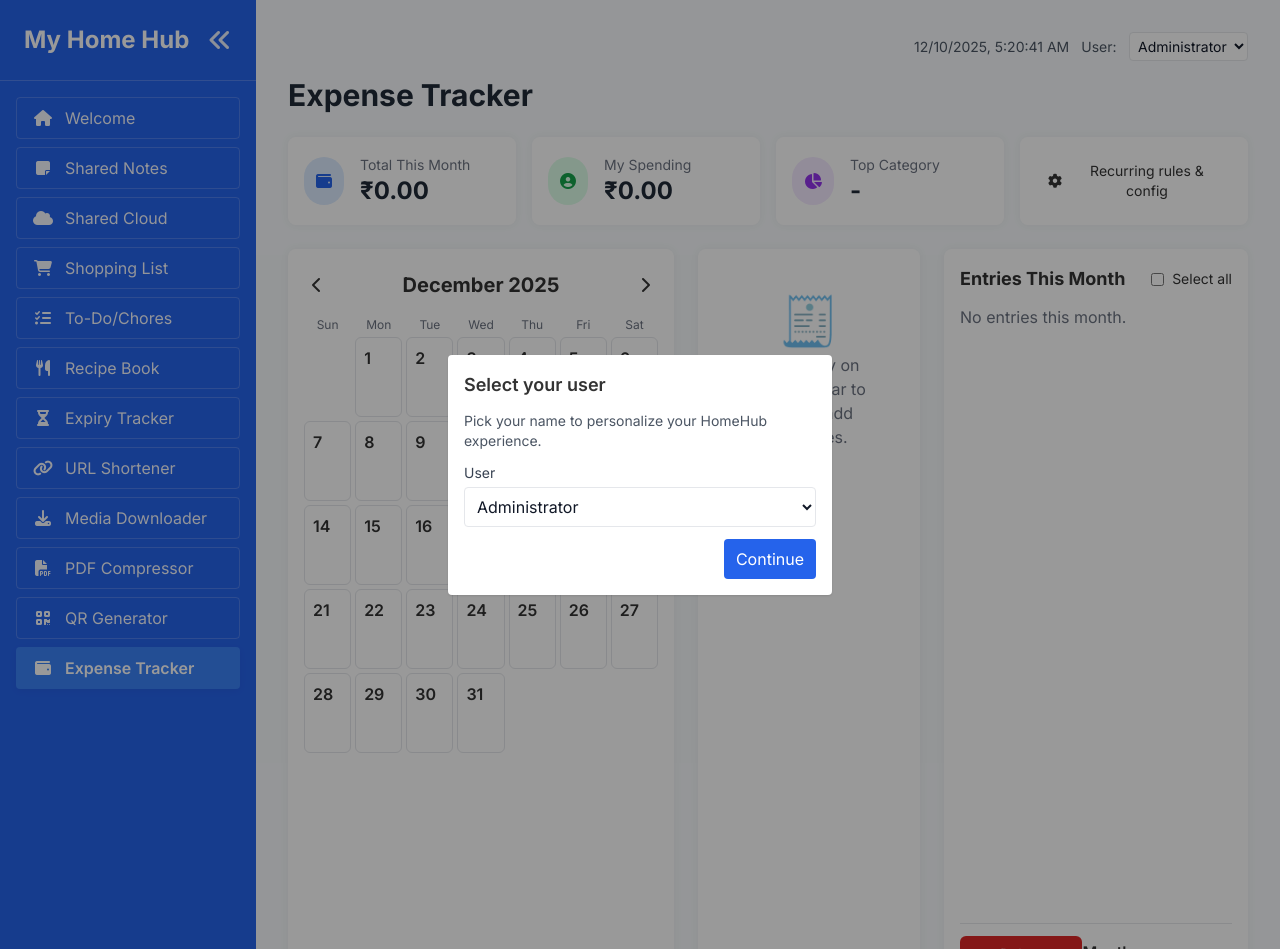
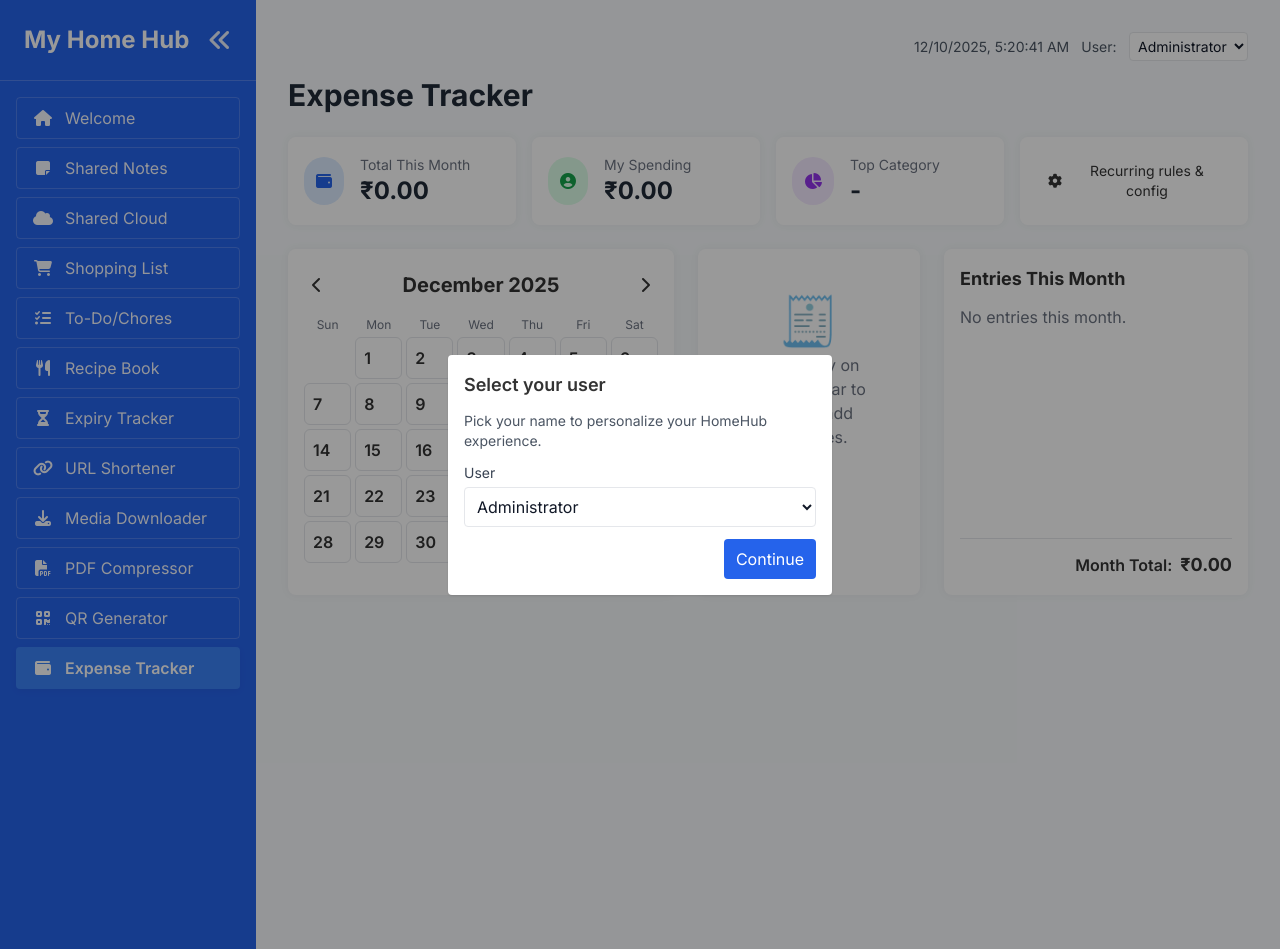
Before and after one commit to surajverma/homehub, a Flask app: page /expenses in a window 1280 px wide. Run offline with Flask 3, Linux system fonts and the light colour scheme; style sheets or scripts are compiled from the project's sources; some libraries are stand-ins or nearby versions.

Commit message:
Hide delete button and select all label when no entries are present in the expense tracker (#55)

```diff
--- a/templates/expenses.html
+++ b/templates/expenses.html
@@ -3,8 +3,7 @@
 <style>
   .modal { transition: opacity 0.2s ease; }
   .modal-content { transition: transform 0.2s ease; max-height: 80vh; overflow-y: auto; }
-  .monthly-summary-container { display:flex; flex-direction:column; height:80vh; }
-  .calendar-cell { min-height: 5rem; }
+  .monthly-summary-container { display:flex; flex-direction:column; }
   .no-scrollbar::-webkit-scrollbar { display:none; }
   .no-scrollbar { -ms-overflow-style: none; scrollbar-width: none; }
 </style>
@@ -55,7 +54,7 @@
     <div class="grid grid-cols-7 gap-1 text-center text-xs text-gray-500 mb-1">
         <div>Sun</div><div>Mon</div><div>Tue</div><div>Wed</div><div>Thu</div><div>Fri</div><div>Sat</div>
       </div>
-      <div id="calendar-grid" class="grid grid-cols-7 gap-1"></div>
+      <div id="calendar-grid" class="grid grid-cols-7 gap-1 pb-4"></div>
     </div>
 
     <!-- Side Panel -->
@@ -67,7 +66,7 @@
     <div class="lg:col-span-4 card p-4 monthly-summary-container relative z-0">
       <div class="flex-shrink-0 flex items-center justify-between mb-3">
         <h3 class="text-lg font-bold">Entries This Month</h3>
-        <label class="text-sm flex items-center gap-2"><input type="checkbox" id="select-all-month" class="rounded"> Select all</label>
+        <label id="select-all-label" class="text-sm flex items-center gap-2" style="display: none;"><input type="checkbox" id="select-all-month" class="rounded"> Select all</label>
       </div>
       <form id="bulk-delete-form" method="POST" action="/expenses/bulk-delete" class="flex-grow overflow-y-auto pr-2 no-scrollbar">
         <input type="hidden" name="user" id="bulk-user">
@@ -75,7 +74,7 @@
       </form>
       <div id="monthly-total-footer" class="flex-shrink-0 border-t pt-3 mt-3 flex justify-between items-center">
         <div class="flex items-center gap-3">
-          <button id="bulk-delete-btn" class="btn btn-danger" disabled>Delete Selected</button>
+          <button id="bulk-delete-btn" class="btn btn-danger" style="display: none;">Delete Selected</button>
         </div>
         <div class="flex items-center gap-2">
           <span class="font-semibold">Month Total:</span>
@@ -310,6 +309,7 @@ document.addEventListener('DOMContentLoaded', function(){
   const monthlyList = document.getElementById('monthly-entries-list');
   const bulkForm = document.getElementById('bulk-delete-form');
   const bulkBtn = document.getElementById('bulk-delete-btn');
+  const selectAllLabel = document.getElementById('select-all-label');
   const monthlyTotalAmount = document.getElementById('monthly-total-amount');
 
   // Settings bootstrap
@@ -367,8 +367,11 @@ document.addEventListener('DOMContentLoaded', function(){
   items.sort((a,b)=> b.date.localeCompare(a.date));
     if(items.length===0){
       monthlyList.innerHTML = '<div class="text-gray-500">No entries this month.</div>';
+      bulkBtn.style.display = 'none';
+      if (selectAllLabel) selectAllLabel.style.display = 'none';
       return;
     }
+    if (selectAllLabel) selectAllLabel.style.display = '';
     monthlyList.innerHTML = items.map(e=> `
       <label class="flex items-center justify-between p-2 border-b gap-2">
         <input type="checkbox" class="entry-select" name="ids" value="${e.id}">
@@ -383,7 +386,7 @@ document.addEventListener('DOMContentLoaded', function(){
     bulkForm.querySelectorAll('input.entry-select').forEach(cb=>{
       cb.addEventListener('change', ()=>{
         const any = [...bulkForm.querySelectorAll('input.entry-select')].some(x=> x.checked);
-        bulkBtn.disabled = !any;
+        bulkBtn.style.display = any ? '' : 'none';
       });
     });
     // Reset select-all based on current items
@@ -654,7 +657,7 @@ document.addEventListener('DOMContentLoaded', function(){
       const boxes = bulkForm.querySelectorAll('input.entry-select');
       boxes.forEach(b=> b.checked = selAll.checked);
       const any = [...boxes].some(x=> x.checked);
-      bulkBtn.disabled = !any;
+      bulkBtn.style.display = any ? '' : 'none';
     });
     // Keep indeterminate state in sync when user toggles individual boxes
     bulkForm.addEventListener('change', (e)=>{
```
